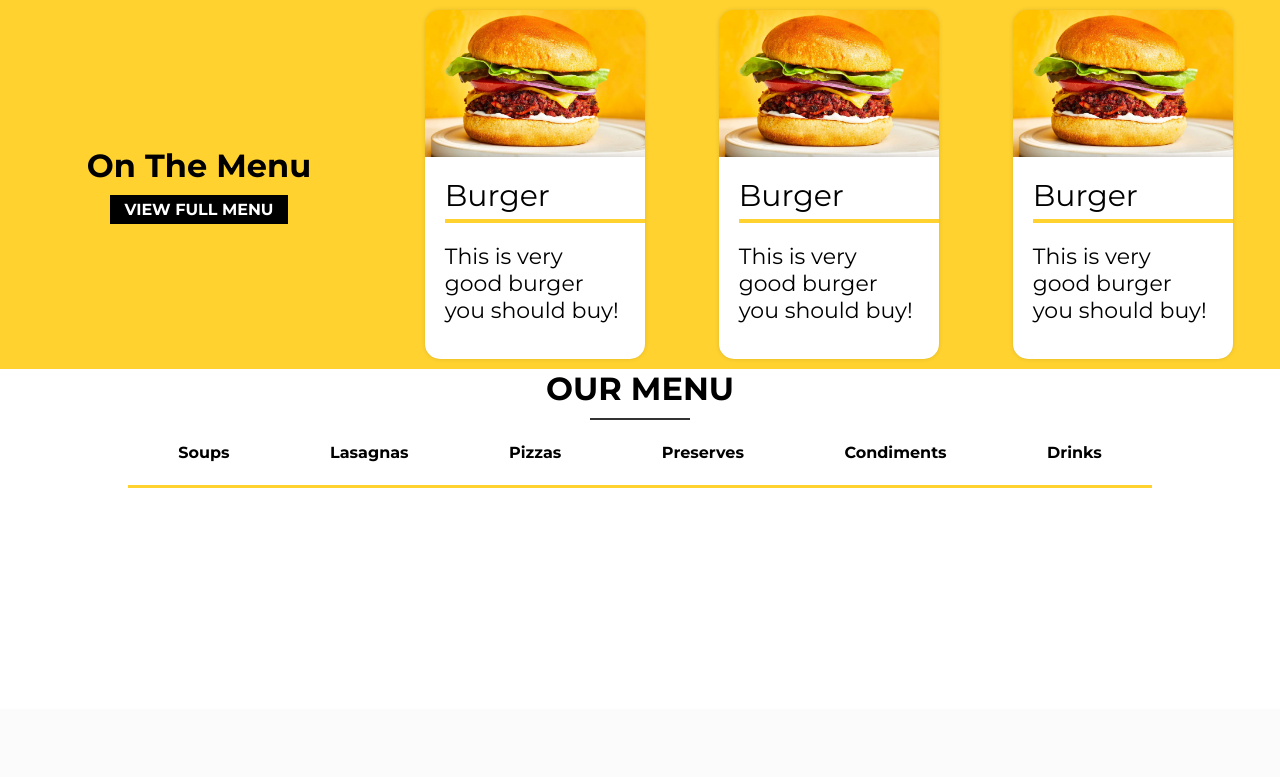
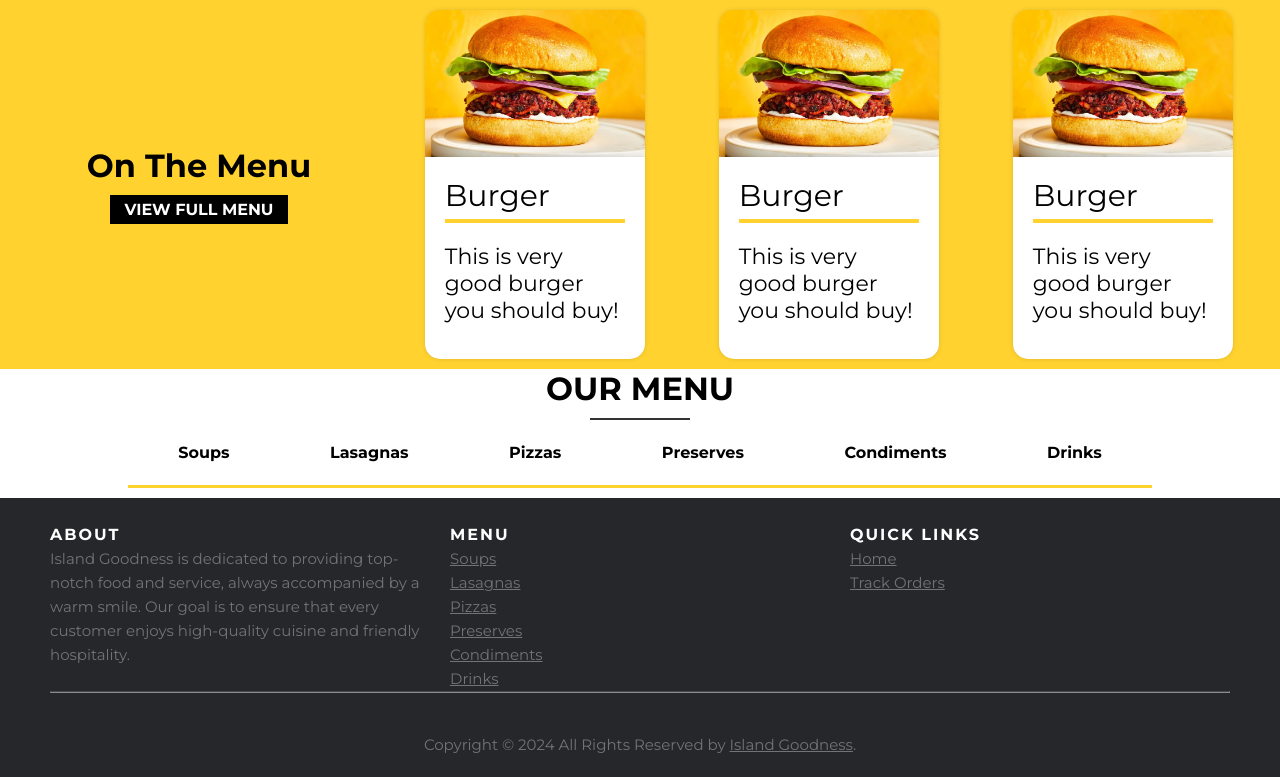
Before and after one commit to Kyato264/IslandGoodness, a PHP site: page / in a window 1280 px wide. Shown: the part 91-868 px from the top of the page. Before the commit the page ends 579 px from the top, so only its background shows below. Run offline with PHP 8.4, Linux system fonts and the light colour scheme.

Commit message:
-Footer added

```diff
--- a/index.php
+++ b/index.php
@@ -107,12 +107,51 @@ include("dbConn.php");
                     <a href="#condiments">Condiments</a>
                     <a href="#drink">Drinks</a>
                 </div>
+            </div>
         </div>
+
+        <footer class="site-footer">
+            <div class="container">
+                <div class="row">
+                    <div class="col-sm-12 col-md-6">
+                        <h6>About</h6>
+                        <p class="text-justify">Island Goodness is dedicated to providing top-notch food and service, always accompanied by a warm smile. Our goal is to ensure that every customer enjoys high-quality cuisine and friendly hospitality.</p>
+                    </div>
+
+                    <div class="col-xs-6 col-md-3">
+                        <h6>Menu</h6>
+                        <ul class="footer-links">
+                            <li><a href="#">Soups</a></li>
+                            <li><a href="#">Lasagnas</a></li>
+                            <li><a href="#">Pizzas</a></li>
+                            <li><a href="#">Preserves</a></li>
+                            <li><a href="#">Condiments</a></li>
+                            <li><a href="#">Drinks</a></li>
+                        </ul>
+                    </div>
+
+                    <div class="col-xs-6 col-md-3">
+                        <h6>Quick Links</h6>
+                        <ul class="footer-links">
+                            <li><a href="#">Home</a></li>
+                            <li><a href="#">Track Orders</a></li>
+                        </ul>
+                    </div>
+                </div>
+                <hr>
+            </div>
+            <div class="container">
+                <div class="row">
+                    <div class="col-md-8 col-sm-6 col-xs-12">
+                        <p class="copyright-text">Copyright &copy; 2024 All Rights Reserved by
+                            <a href="#">Island Goodness</a>.
+                        </p>
+                    </div>
+
+                </div>
+            </div>
     </div>
-
-    <div id="footer">
-        <h3>Island Goodness &copy; 2024</h3>
-    </div>
+    </footer>
     </div>
     <script src="script.js"></script>
 </body>
--- a/login.php
+++ b/login.php
@@ -130,7 +130,7 @@ session_start();
       padding: 20px 20px 20px 20px;
     }
 
-    input[type="text"],
+    input[type="email"],
     input[type="password"] {
       width: 100%;
       padding: 12px 20px;
@@ -144,7 +144,7 @@ session_start();
       background-color: gainsboro;
     }
 
-    input[type="text"]:focus,
+    input[type="email"]:focus,
     input[type="password"]:focus {
       border: 2px rgb(	255, 210, 47) solid;
     }
@@ -330,7 +330,7 @@ session_start();
       <form action="loginProcessing.php" method="post">
         <div class="formCrt">
           <label for="email"><b>Email</b></label>
-          <input type="text" placeholder="Enter Email" name="email" />
+          <input type="email" placeholder="Enter Email" name="email" />
 
           <label for="psw"><b>Password</b></label>
           <input type="password" placeholder="Enter Password" name="psw" id="password" />
--- a/styles.css
+++ b/styles.css
@@ -9,7 +9,7 @@ body,
 html {
   width: 100%;
   display: inline-block;
-    font-family: 'Montserrat', sans-serif;
+  font-family: "Montserrat", sans-serif;
   background-color: white;
 }
 
@@ -29,7 +29,7 @@ html {
   padding: 1em;
   position: sticky;
   top: 0%;
-    background-color: #FFD22f;
+  background-color: #ffd22f;
   text-align: center;
   z-index: 1;
   transition: 0.5s ease;
@@ -49,7 +49,6 @@ html {
   color: black;
 }
 
-
 #headerLinks {
   display: flex;
   flex-direction: row;
@@ -63,7 +62,7 @@ a:visited {
   font-weight: bold;
   padding: 10px;
   border: solid transparent;
-    transition: .2s ease-in-out;
+  transition: 0.2s ease-in-out;
 }
 
 #headerLinks a:hover {
@@ -82,7 +81,7 @@ a:visited {
 }
 
 #login {
-    transition: .2s ease-in-out;
+  transition: 0.2s ease-in-out;
 }
 
 #login:active {
@@ -90,13 +89,12 @@ a:visited {
 }
 
 #signup {
-    transition: .2s ease-in-out;
+  transition: 0.2s ease-in-out;
 }
 
 #signup:active {
   transform: translate(0px, 5px);
 }
-
 
 /* CONTENT */
 
@@ -114,7 +112,7 @@ a:visited {
   display: flex;
   flex-direction: row;
   justify-content: space-around;
-    background-color: #FFD22f;
+  background-color: #ffd22f;
   padding: 10px;
 }
 
@@ -138,13 +136,14 @@ a:visited {
   box-shadow: rgba(0, 0, 0, 0.35) 0px 5px 15px;
 }
 
-#toMenu a, a:visited {
+#toMenu a,
+a:visited {
   text-decoration: none;
   color: white;
   background-color: black;
   font-weight: bold;
   padding: 5px 15px;
-    transition: .2s ease-in-out;
+  transition: 0.2s ease-in-out;
 }
 
 #toMenu a:active {
@@ -170,7 +169,8 @@ a:visited {
   width: 100%;
   border-top-left-radius: 15px;
   border-top-right-radius: 15px;
-    box-shadow: rgba(0, 0, 0, 0.1) 0px 0px 5px 0px, rgba(0, 0, 0, 0.1) 0px 0px 1px 0px;
+  box-shadow: rgba(0, 0, 0, 0.1) 0px 0px 5px 0px,
+    rgba(0, 0, 0, 0.1) 0px 0px 1px 0px;
   transition: all 0.6s ease;
 }
 
@@ -183,16 +183,16 @@ a:visited {
   padding: 20px;
   border-bottom-left-radius: 15px;
   border-bottom-right-radius: 15px;
-    box-shadow: rgba(0, 0, 0, 0.1) 0px 0px 5px 0px, rgba(0, 0, 0, 0.1) 0px 0px 1px 0px;
+  box-shadow: rgba(0, 0, 0, 0.1) 0px 0px 5px 0px,
+    rgba(0, 0, 0, 0.1) 0px 0px 1px 0px;
   transition: all 0.6s ease;
 }
 
-#titleItemCardInfo h3{
-    width: 200px;
+#titleItemCardInfo h3 {
   font-weight: 300;
   font-size: 30px;
   padding-bottom: 5px;
-    border-bottom: 4px solid #FFD22f;
+  border-bottom: 4px solid #ffd22f;
 }
 
 #titleItemCardInfo p {
@@ -214,7 +214,7 @@ a:visited {
   align-items: center;
 }
 
-#menuHeader hr{
+#menuHeader hr {
   background-color: #333333;
   height: 2px;
   width: 100px;
@@ -230,7 +230,7 @@ a:visited {
   justify-content: space-around;
   margin: 10px;
   padding-bottom: 10px;
-    border-bottom: 3px solid #FFD22f;
+  border-bottom: 3px solid #ffd22f;
 }
 
 #menuLinks a,
@@ -240,7 +240,7 @@ a:visited {
   font-weight: bold;
   padding: 10px;
   border: solid transparent;
-    transition: .2s ease-in-out;
+  transition: 0.2s ease-in-out;
 }
 
 #menuLinks a:hover {
@@ -251,38 +251,201 @@ a:visited {
   transform: translate(0px, 5px);
 }
 
-
 /* FOOTER */
 
-#footer {
-    display: none;
-    flex-direction: column;
-    align-items: center;
-    flex-wrap: wrap;
-    background-color: #FFD22f;
-    padding: 1em;
-    margin-top: auto;
-    color: black;
-    z-index: 1;
+.site-footer
+{
+  background-color:#26272b;
+  font-size:15px;
+  line-height:24px;
+  color:#737373;
 }
 
-#footer a,
-#footer a:visited {
-    text-decoration: none;
-    color: #000000;
-    text-decoration: underline;
+.container {
+    padding: 20px 50px
 }
 
-#footer a:hover {
-    color: white;
+.row {
+    display: flex;
+    flex-direction: row;
+    gap: 20px;
 }
 
-#footer a:active {
-    transform: translate(0px, 3px);
+.col-sm-12.col-md-6 {
+    width: 33%;
 }
 
-@media screen and (max-width:720px) {
+.col-xs-6.col-md-3 {
+    width: 33%;
+}
+.site-footer hr
+{
+  border-top-color:#bbb;
+  opacity:0.5
+}
+.site-footer hr.small
+{
+  margin:20px 0
+}
+.site-footer h6
+{
+  color:#fff;
+  font-size:16px;
+  text-transform:uppercase;
+  margin-top:5px;
+  letter-spacing:2px
+}
+.site-footer a
+{
+  color:#737373;
+}
+.site-footer a:hover
+{
+  color:#3366cc;
+  text-decoration:none;
+}
+.footer-links
+{
+  padding-left:0;
+  list-style:none
+}
+.footer-links li
+{
+  display:block
+}
+.footer-links a
+{
+  color:#737373
+}
+.footer-links a:active,.footer-links a:focus,.footer-links a:hover
+{
+  color:#3366cc;
+  text-decoration:none;
+}
+.footer-links.inline li
+{
+  display:inline-block
+}
+.site-footer .social-icons
+{
+  text-align:right
+}
+.site-footer .social-icons a
+{
+  width:40px;
+  height:40px;
+  line-height:40px;
+  margin-left:6px;
+  margin-right:0;
+  border-radius:100%;
+  background-color:#33353d
+}
+
+.col-md-8.col-sm-6.col-xs-12 {
+    width: 100%;
+}
+
+.copyright-text
+{
+    text-align: center;
+  margin:0
+}
+@media (max-width:991px)
+{
+  .site-footer [class^=col-]
+  {
+    margin-bottom:30px
+  }
+}
+@media (max-width:767px)
+{
+  .site-footer
+  {
+    padding-bottom:0
+  }
+  .site-footer .copyright-text,.site-footer .social-icons
+  {
+    text-align:center
+  }
+}
+.social-icons
+{
+  padding-left:0;
+  margin-bottom:0;
+  list-style:none
+}
+.social-icons li
+{
+  display:inline-block;
+  margin-bottom:4px
+}
+.social-icons li.title
+{
+  margin-right:15px;
+  text-transform:uppercase;
+  color:#96a2b2;
+  font-weight:700;
+  font-size:13px
+}
+.social-icons a{
+  background-color:#eceeef;
+  color:#818a91;
+  font-size:16px;
+  display:inline-block;
+  line-height:44px;
+  width:44px;
+  height:44px;
+  text-align:center;
+  margin-right:8px;
+  border-radius:100%;
+  -webkit-transition:all .2s linear;
+  -o-transition:all .2s linear;
+  transition:all .2s linear
+}
+.social-icons a:active,.social-icons a:focus,.social-icons a:hover
+{
+  color:#fff;
+  background-color:#29aafe
+}
+.social-icons.size-sm a
+{
+  line-height:34px;
+  height:34px;
+  width:34px;
+  font-size:14px
+}
+.social-icons a.facebook:hover
+{
+  background-color:#3b5998
+}
+.social-icons a.twitter:hover
+{
+  background-color:#00aced
+}
+.social-icons a.linkedin:hover
+{
+  background-color:#007bb6
+}
+.social-icons a.dribbble:hover
+{
+  background-color:#ea4c89
+}
+@media (max-width:767px)
+{
+  .social-icons li.title
+  {
+    display:block;
+    margin-right:0;
+    font-weight:600
+  }
+}
+
+@media screen and (max-width: 720px) {
   #headerText {
+    display: none;
+  }
+
+  #titleItems {
     display: none;
   }
 
```
Lines whose indentation alone changed are shown as unchanged.
